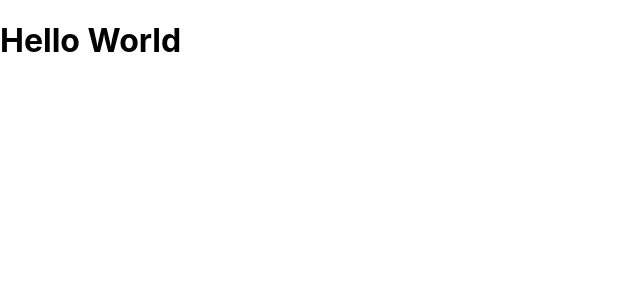
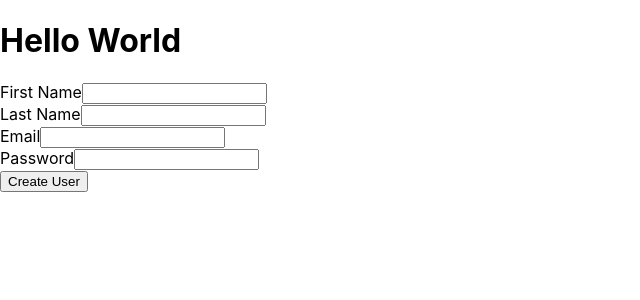
Before and after one commit to rickydhanota/hook-form-react, a React (Create React App) app: page / in a window 1280 px wide. Shown: the top 300 px of the page, without its empty margins (0-640 px from the left). Built offline with nearby package versions, Linux system fonts and the light colour scheme.

Commit message:
created a hook

```diff
--- a/src/App.js
+++ b/src/App.js
@@ -1,10 +1,13 @@
 import React from "react";
 import './FormComponent';
+import FormComponent from "./FormComponent";
 
 function App() {
   return (
     <div>
       <h1>Hello World</h1>
+
+      <FormComponent />
     </div>
   );
 }
--- a/src/FormComponent.js
+++ b/src/FormComponent.js
@@ -6,9 +6,44 @@ const FormComponent = props => {
     const [email, setEmail] = useState("");
     const [password, setPassword] = useState("");
 
+    const createUser = (e) => {
+        e.preventDefault()
+        const newUser = {firstName, lastName, email, password};
+        console.log(`${newUser}, created!`);
+        setFirstName("");
+        setLastName("");
+        setPassword("");
+        setEmail("");
+    }
+
     return (
         <div>
+            <form onSubmit = {createUser}>
+                <div className = "firstName">
+                    <label>First Name</label>
+                    <input type = "text" onChange = {(e) => setFirstName(e.target.value)}  value = {firstName} />
+                </div>
 
+                <div className = "lastName">
+                    <label>Last Name</label>
+                    <input type = "text" onChange = {(e) => setLastName(e.target.value)} value = {lastName} ></input>
+                </div>
+
+                <div className = "email">
+                    <label>Email</label>
+                    <input type = "text" onChange = {(e) => setEmail(e.target.value)} value = {email} ></input>
+                </div>
+
+                <div className = "password">
+                    <label>Password</label>
+                    <input type = "text" onChange = {(e) => setPassword(e.target.value)} value = {password} ></input>
+                </div>
+
+                <div className = "submitButton">
+                    <input type = "submit" value = "Create User" />
+                </div>
+
+            </form>
         </div>
     );
 };
```
Also changed, not shown: 1 other file (tests, documents, lock files or other folders).
